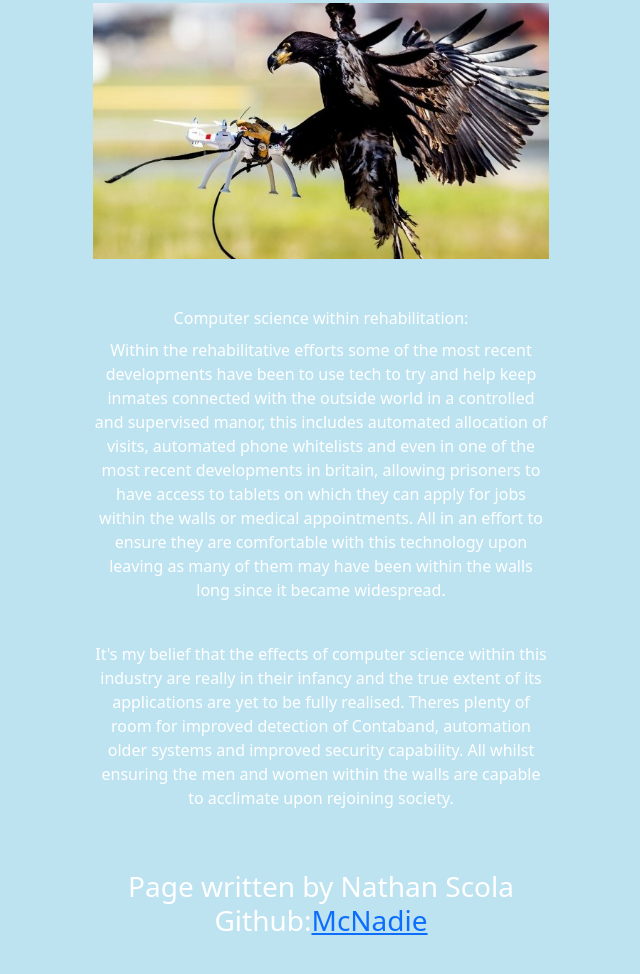
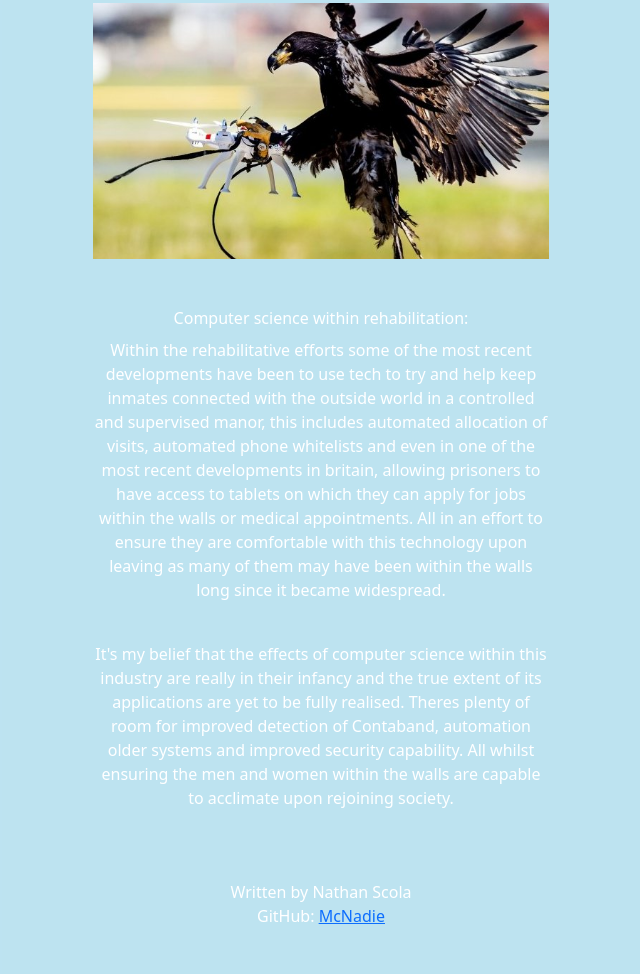
Before and after one commit to TobyJK/tobyjk.github.io, a plain HTML site: page Nathan.html in a window 1280 px wide. Shown: the part 2075-3049 px from the top of the page, without its empty margins (319-959 px from the left). Drawn offline with Linux system fonts and the light colour scheme.

Commit message:
Styling consistency

```diff
--- a/Nathan.html
+++ b/Nathan.html
@@ -106,7 +106,7 @@
                         within the walls are capable to acclimate upon rejoining society.</P>
                     <span style="display:block; height: 50px;"></span>
 
-                    <h3 align="center" class=“text-center”>Page written by Nathan Scola<br> Github:<a href="https://github.com/McNadie">McNadie</a></h3>
+                    <p>Written by Nathan Scola<br>GitHub: <a href="https://github.com/McNadie">McNadie</a></p>
                 </div>
             </div>
             <div class="col"></div>
```
